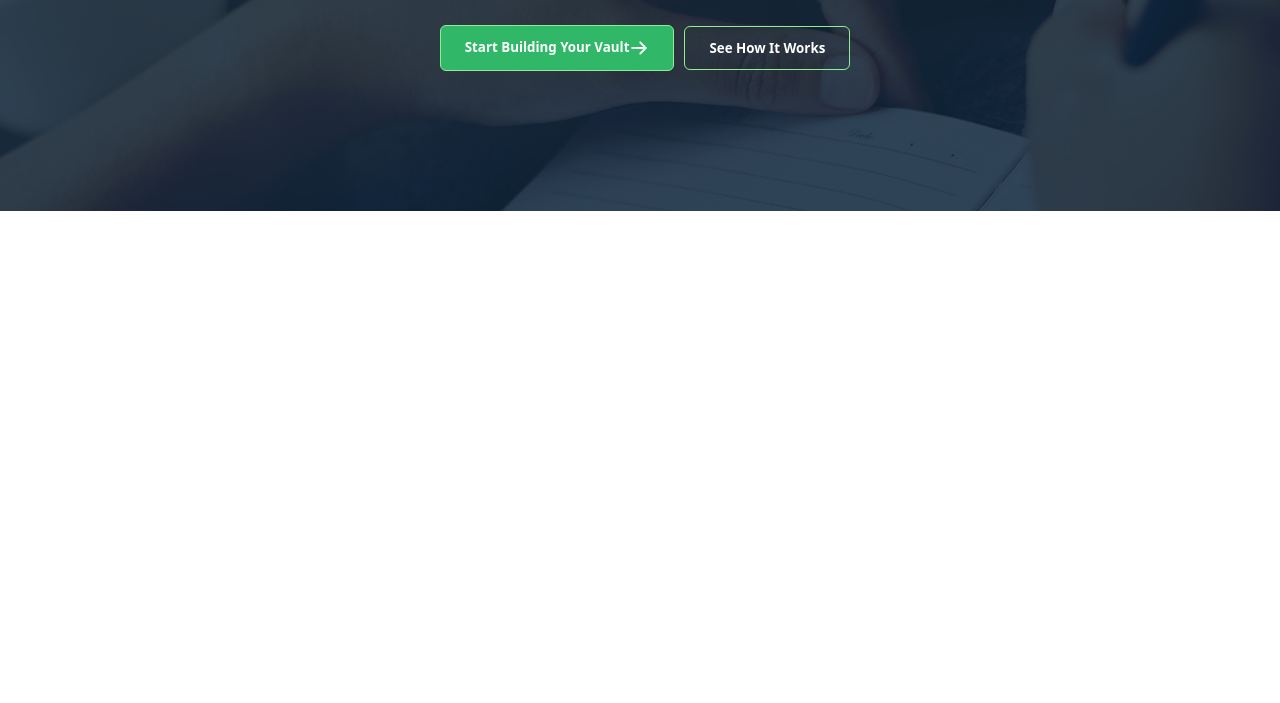
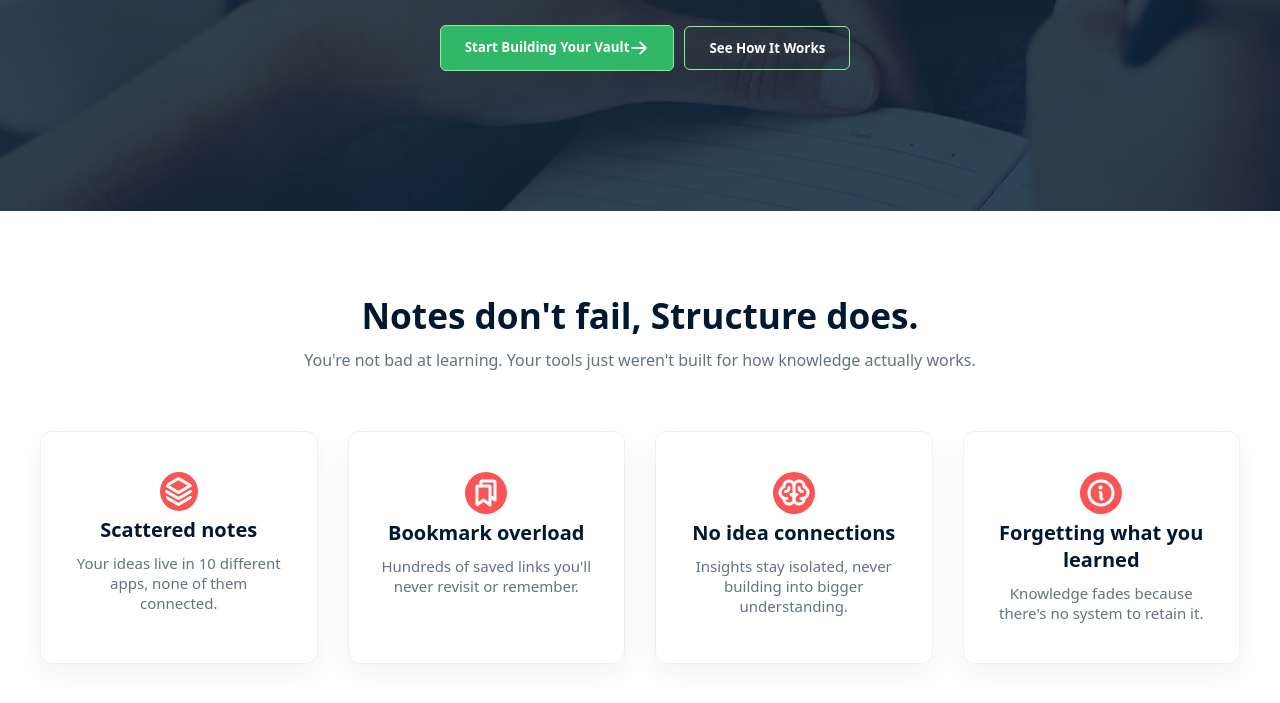
Before and after one commit to parvez4987/parvez_assignment_1, a plain HTML site: page index.html in a window 1280 px wide. Shown: the part 439-1142 px from the top of the page. Before the commit the page ends 800 px from the top, so only its background shows below. Drawn offline with Linux system fonts and the light colour scheme.

Commit message:
Notes with 4 card

```diff
--- a/index.html
+++ b/index.html
@@ -39,8 +39,33 @@
     </section>
 
     <!-- Notes Section -->
-    <section>
-
+    <section class="notes">
+        <div class="notes_head">
+            <h2>Notes don't fail, Structure does.</h2>
+            <p>You're not bad at learning. Your tools just weren't built for how knowledge actually works.</p>
+        </div>
+        <div class="card_grid">
+            <div class="card">
+                <img src="B13-A01-Knowledge-Vault/assets/Vector.png" alt="">
+                <h3>Scattered notes</h3>
+                <p>Your ideas live in 10 different apps, none of them connected.</p>
+            </div>
+            <div class="card">
+                <img src="B13-A01-Knowledge-Vault/assets/Bookmarks.png" alt="">
+                <h3>Bookmark overload</h3>
+                <p>Hundreds of saved links you'll never revisit or remember.</p>
+            </div>
+            <div class="card">
+                <img src="B13-A01-Knowledge-Vault/assets/Brain.png" alt="">
+                <h3>No idea connections</h3>
+                <p>Insights stay isolated, never building into bigger understanding.</p>
+            </div>
+            <div class="card">
+                <img src="B13-A01-Knowledge-Vault/assets/Info.png" alt="">
+                <h3>Forgetting what you learned</h3>
+                <p>Knowledge fades because there's no system to retain it.</p>
+            </div>
+        </div>
     </section>
 
     <!-- Second Brain Section -->
--- a/style.css
+++ b/style.css
@@ -119,3 +119,53 @@
     border: 1px solid lightgreen;
     margin-left: 10px;
 }
+
+/* Notes */
+
+.notes{
+    max-width: 1200px;
+    margin: 0 auto;
+    /* padding: 0 20px; */
+    text-align: center;
+    padding: 80px 0;
+    background-color: white;
+}
+.notes_head h2{
+    font-size: 2.2rem;
+    font-weight: 800;
+    margin-bottom: 10px;
+    color: #001931;
+}
+.notes_head p{
+    color: #627382;
+    margin-bottom: 60px;
+}
+.card_grid{
+    display: grid;
+    grid-template-columns: repeat(auto-fit, minmax(250px, 1fr));
+    gap: 30px;
+}
+.card{
+    background: white;
+    padding: 40px 30px;
+    border-radius: 12px;
+    box-shadow: 0 10px 30px rgba(0,0,0,0.05);
+    transition: transform 0.3s ease;
+    border: 1px solid #f0f0f0;
+}
+.card:hover { transform: translatey(-5px); }
+.card img{
+    background-color: #f95555;
+    border-radius: 100%;
+    padding: 5px;
+}
+.card h3 {
+    font-size: 20px;
+    margin-bottom: 10px;
+    color: #001931;
+}
+
+.card p {
+    font-size: 15px;
+    color: #627382;
+}
```
